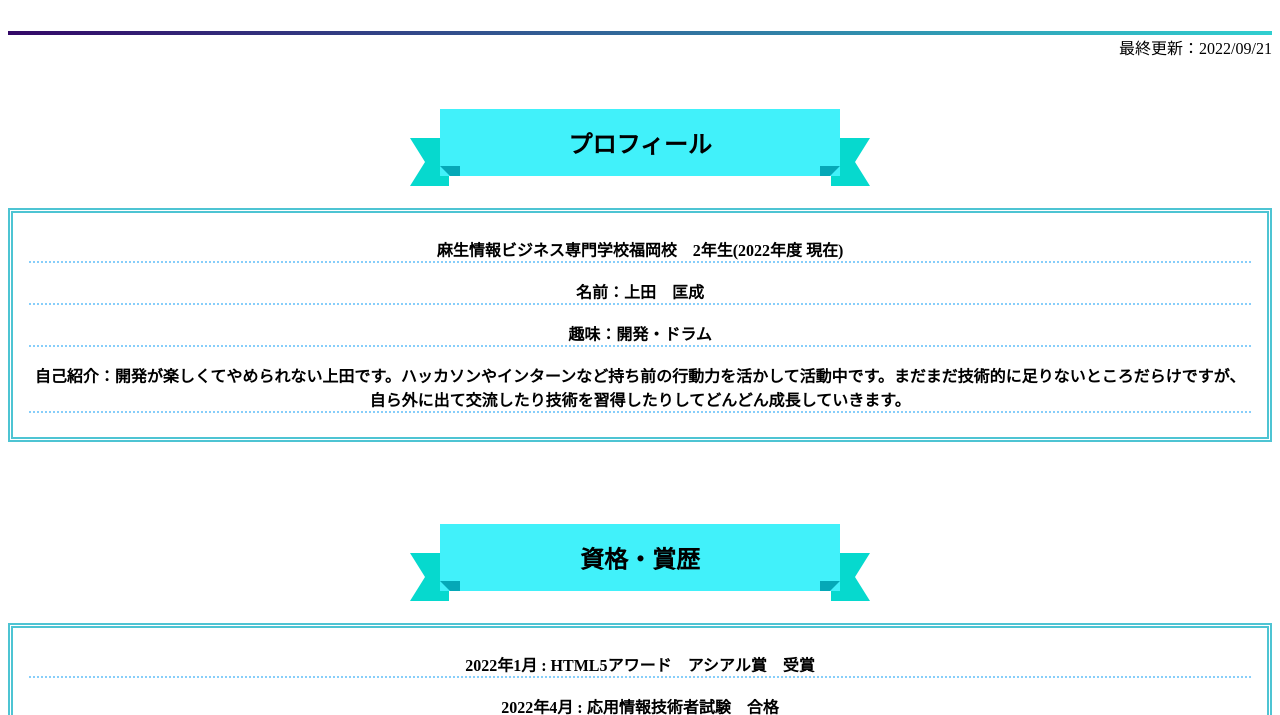
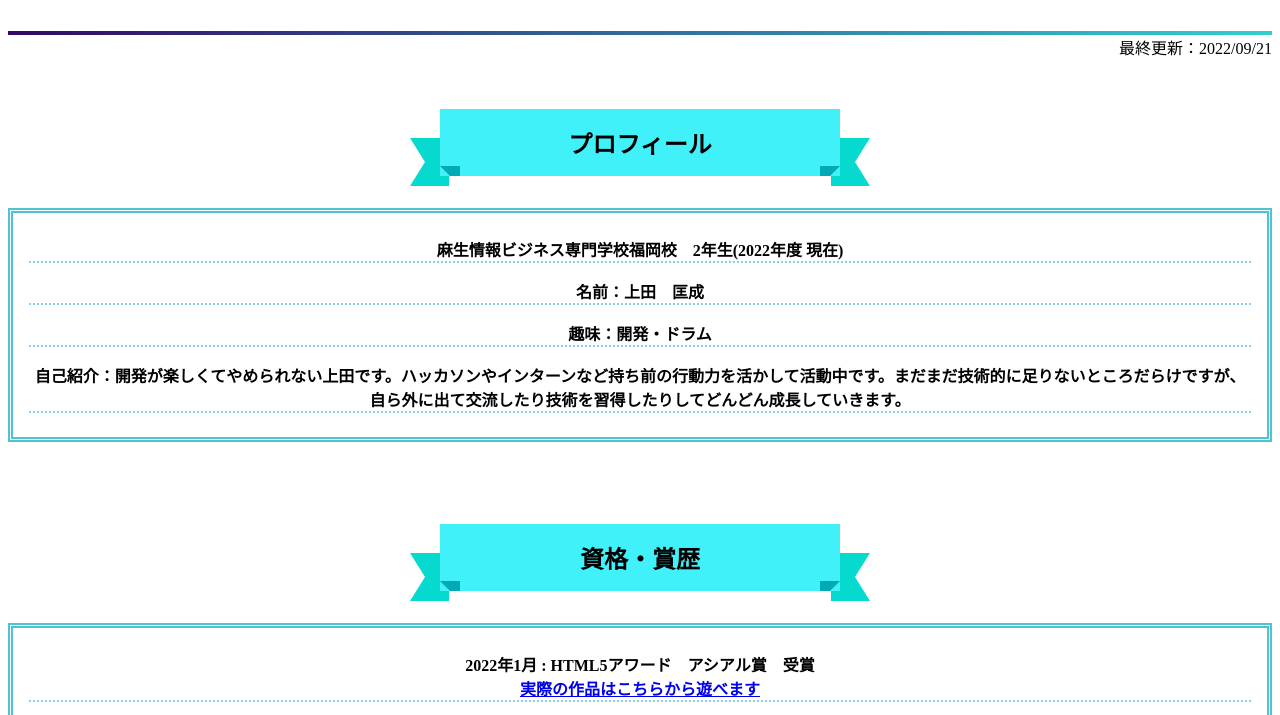
Before and after one commit to uedamasanari/portfolio, a plain HTML site: page index.html in a window 1280 px wide. Shown: the part 85-800 px from the top of the page. Drawn offline with Linux system fonts and the light colour scheme.

Commit message:
ITのリンクを追加
ITのリンクを追加しました。

```diff
--- a/index.html
+++ b/index.html
@@ -27,7 +27,7 @@
         <h2><span>資格・賞歴</span></h2>
         <div class="appeal">
 
-            <p>2022年1月 : HTML5アワード　アシアル賞　受賞</p>
+            <p>2022年1月 : HTML5アワード　アシアル賞　受賞<br><a href="https://infinitytower.sakura.ne.jp/">実際の作品はこちらから遊べます</a></p>
             <p>2022年4月 : 応用情報技術者試験　合格</p>
             <p>2022年7月 : 校内SQLスキルコンテスト　学年1位</p>
             <p>2022年8月 : Javaプログラミング能力認定試験2級　合格</p>
```
